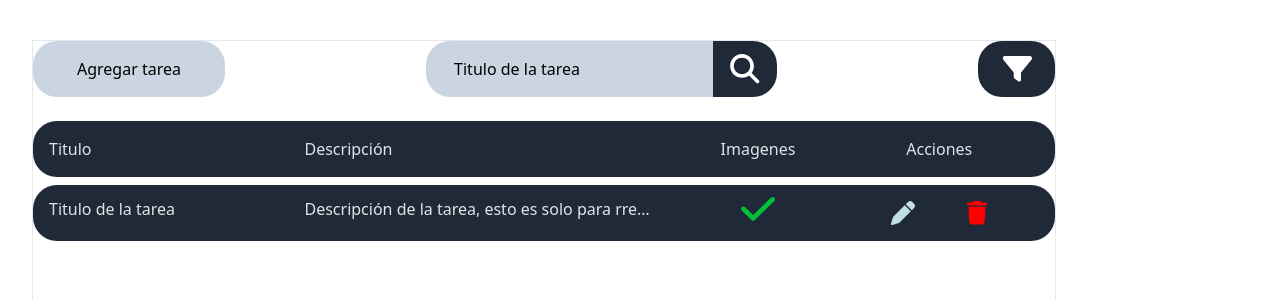
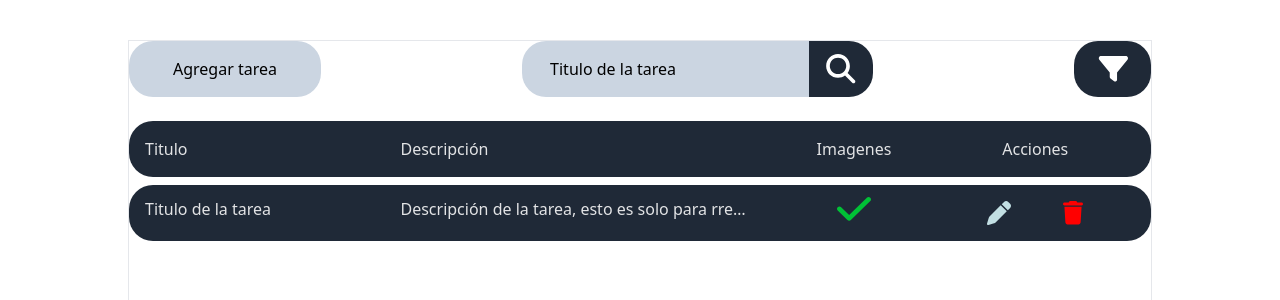
Before and after one commit to leonelangelv/Task-hub, a React (Vite) app: page / in a window 1280 px wide. Shown: the top 300 px of the page. Built offline with nearby package versions, Linux system fonts and the light colour scheme.

Commit message:
center children of root

```diff
--- a/src/styles/index.css
+++ b/src/styles/index.css
@@ -16,3 +16,8 @@
   -webkit-font-smoothing: antialiased;
   -moz-osx-font-smoothing: grayscale;
 }
+
+#root {
+  display: flex;
+  justify-content: center;
+}
```
